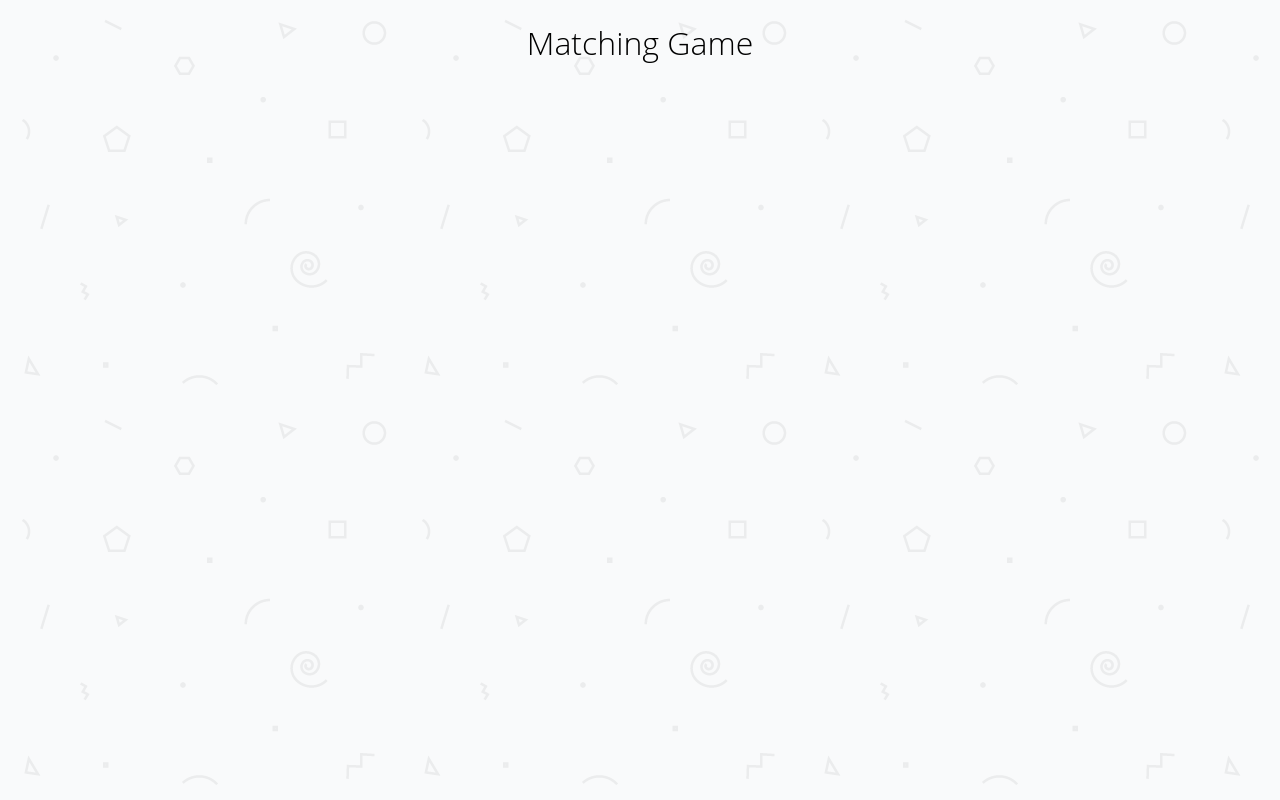
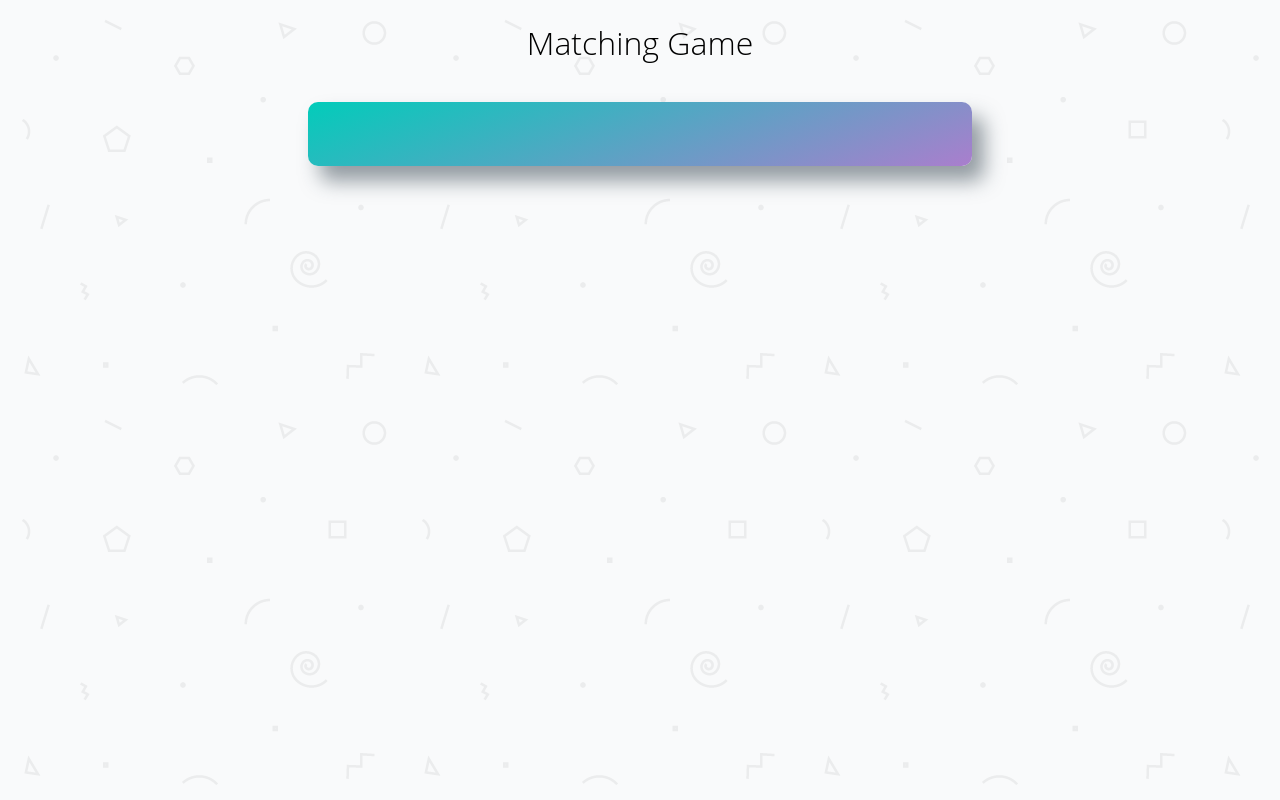
Before and after one commit to shubhamPrakashJha/memory-matching-game, a plain HTML site: page index.html in a window 1280 px wide. Drawn offline with Linux system fonts and the light colour scheme; a web font is replaced by a local one.

Commit message:
add board/deck to place cards

```diff
--- a/css/style.css
+++ b/css/style.css
@@ -26,3 +26,22 @@ h1 {
     font-family: 'Open Sans', sans-serif;
     font-weight: 300;
 }
+
+
+/*
+ * Styles for the deck of cards
+ */
+
+ .deck {
+    width: 600px;
+    margin-left: auto;
+    margin-right: auto;
+    background: linear-gradient(160deg, #02ccba 0%, #aa7ecd 100%);
+    box-shadow: 12px 15px 20px 0 rgba(46, 61, 73, 0.5);
+    border-radius: 10px;
+    padding: 32px;
+    display: flex;
+    justify-content: space-between;
+    flex-wrap: wrap;
+    list-style: none;
+ }
--- a/index.html
+++ b/index.html
@@ -14,6 +14,9 @@
             <h1>Matching Game</h1>
         </header>
     </div>
+
+    <ul class="deck">
+    </ul>
     <script src="js/script.js"></script>
 </body>
 </html>
```
